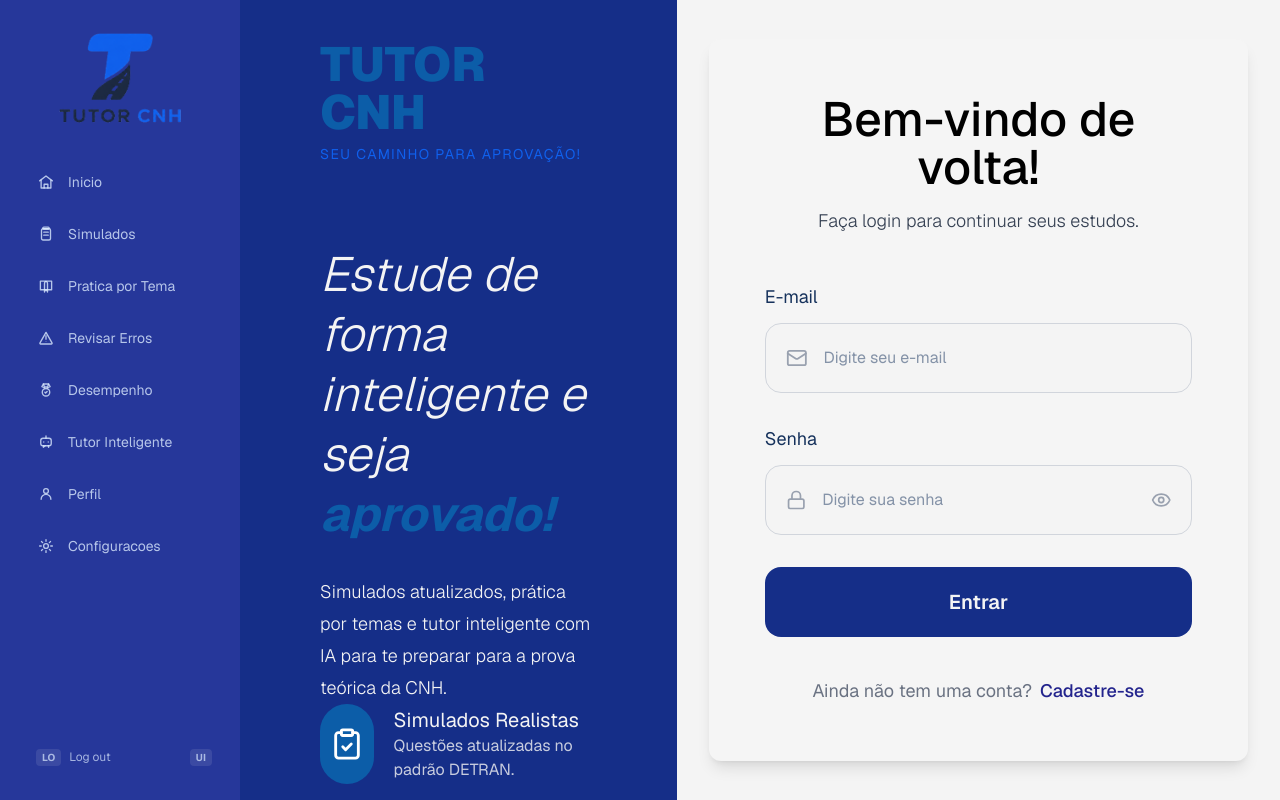
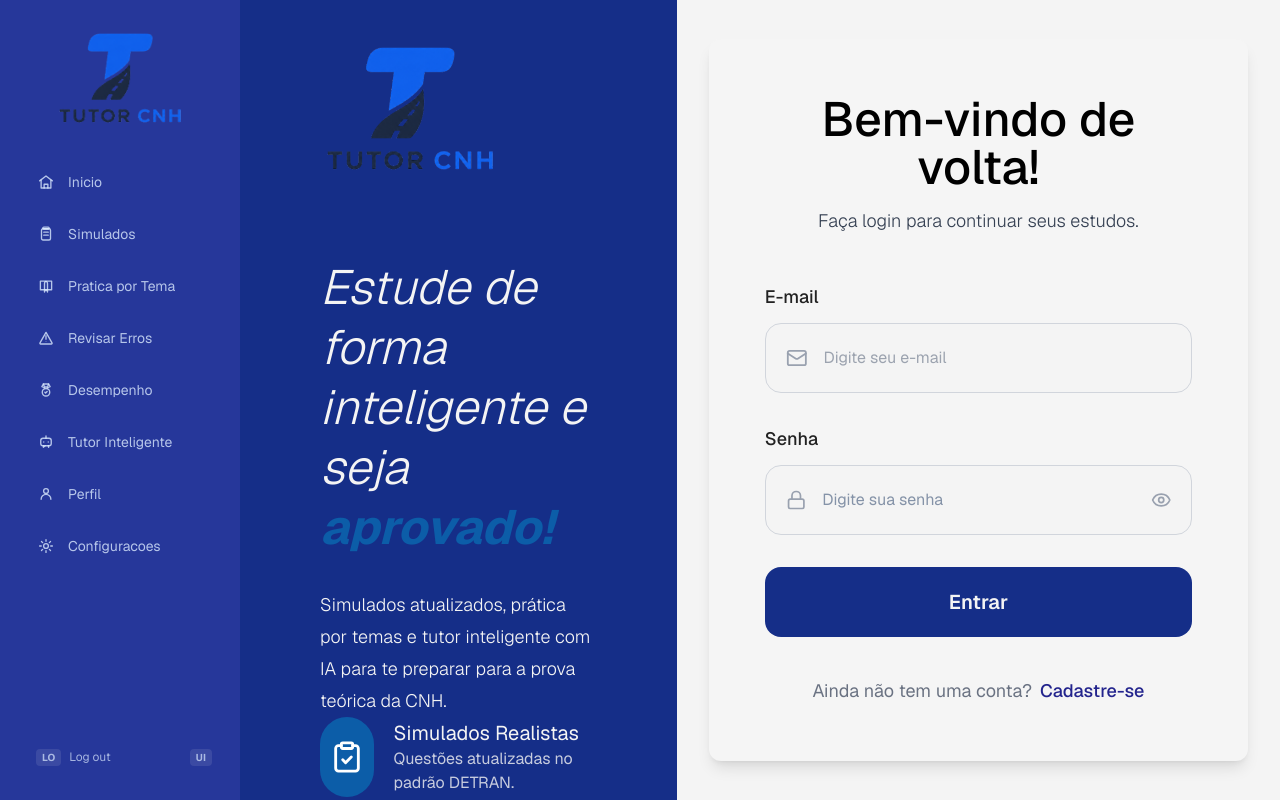
Before and after one commit to JosueMedino01/gestao-projeto-ufal, a Next.js app: page /login in a window 1280 px wide. Built offline with nearby package versions, Linux system fonts and the light colour scheme.

Commit message:
Add files via upload

```diff
--- a/app/login/page.tsx
+++ b/app/login/page.tsx
@@ -1,3 +1,5 @@
+"use client";
+import Image from "next/image";
 import Link from "next/link";
 import {
   Mail,
@@ -6,9 +8,11 @@
   BookOpen,
   Bot,
   ClipboardCheck,
+  Sidebar,
 } from "lucide-react";
 
 export default function LoginPage() {
+
   return (
     <main className="flex min-h-screen bg-white">
       {/* LADO ESQUERDO */}
@@ -18,14 +22,14 @@
         <div className="relative z-10 flex h-full flex-col px-20 py-10">
           {/* Logo */}
           <div className="mb-10">
-            <h1 className="text-5xl font-black text-[#0C5DA8]">
-              TUTOR CNH
-            </h1>
-
-            <p className="mt-2 text-sm tracking-widest text-[#1060EC]">
-              SEU CAMINHO PARA APROVAÇÃO!
-            </p>
-          </div>
+          <Image
+          src="/tutor-cnh-logo.png"
+          alt="Tutor CNH"
+          width={311}
+          height={236}
+          className="h-auto w-[180px] object-contain"
+          priority/>
+        </div>
 
           {/* Texto principal */}
           <div className="mt-10 max-w-md">
@@ -111,7 +115,7 @@
           <form className="space-y-8">
             {/* Email */}
             <div>
-              <label className="mb-3 block text-lg">
+              <label className="mb-3 block text-lg font-medium text-[#222222]">
                 E-mail
               </label>
 
@@ -119,16 +123,15 @@
                 <Mail className="text-gray-400" />
 
                 <input
-                  type="email"
-                  placeholder="Digite seu e-mail"
-                  className="ml-4 w-full bg-transparent outline-none"
-                />
+                type="email"
+                placeholder="Digite seu e-mail"
+                className="ml-4 w-full bg-transparent text-[#222222] placeholder:text-[#9CA3AF] outline-none"/>
               </div>
             </div>
 
             {/* Senha */}
             <div>
-              <label className="mb-3 block text-lg">
+              <label className="mb-3 block text-lg font-medium text-[#222222]">
                 Senha
               </label>
 
```
